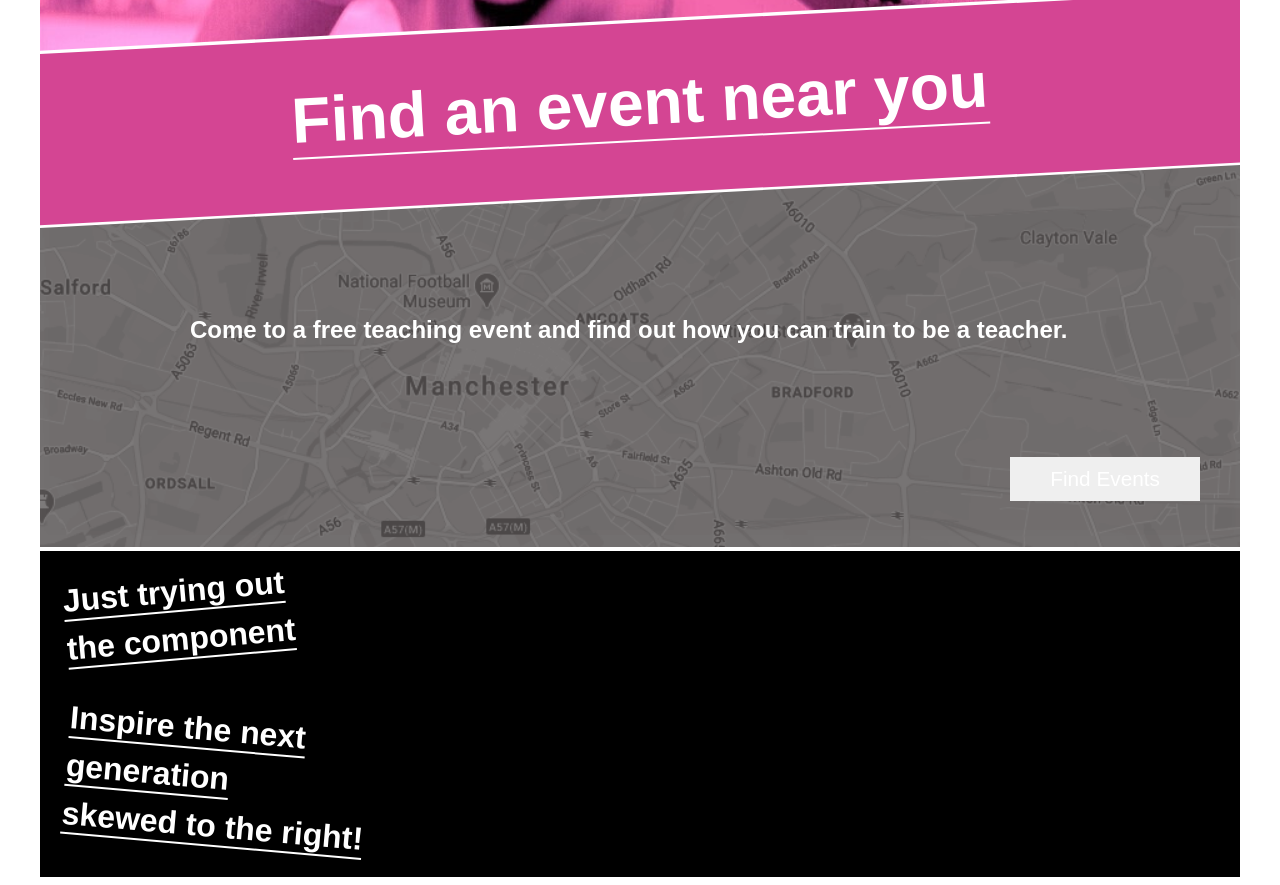
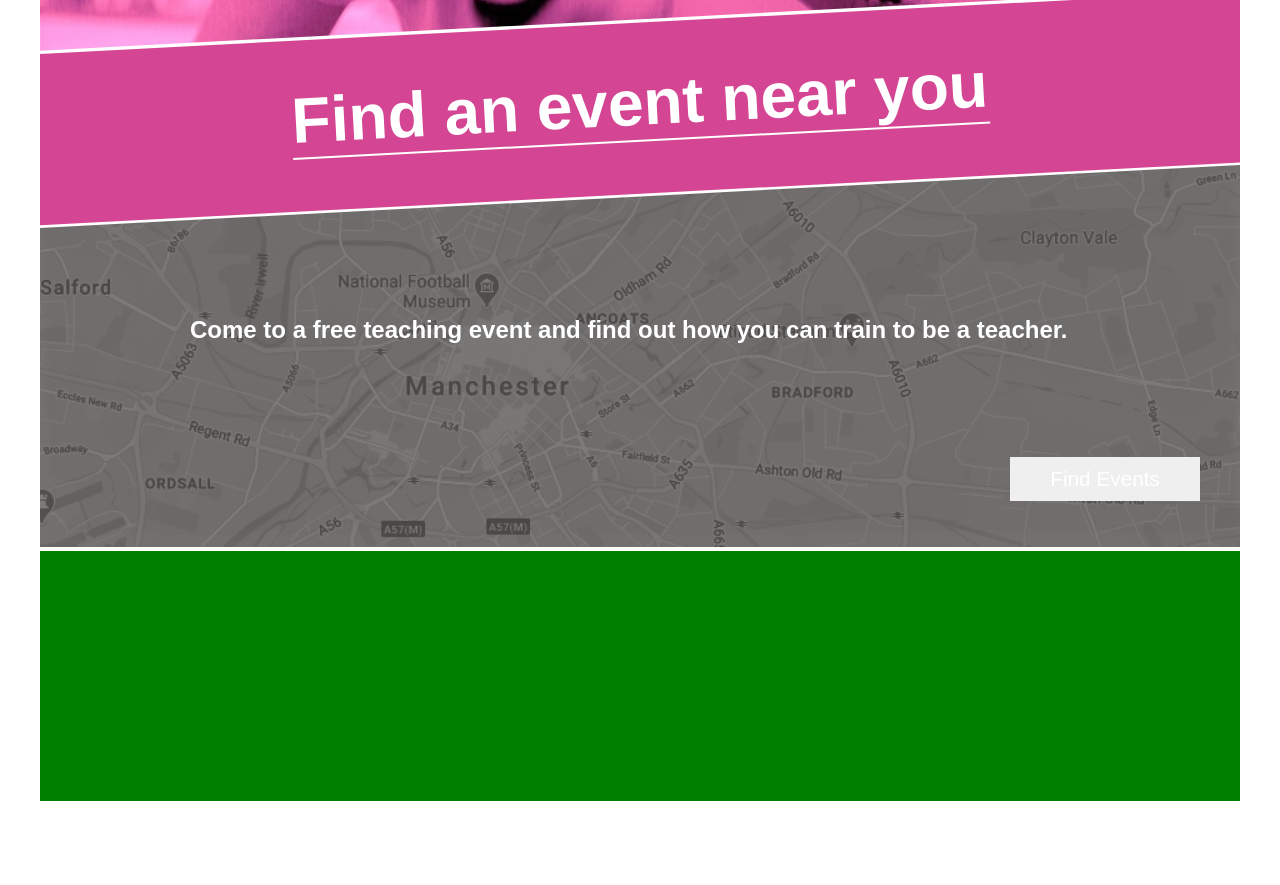
Before and after one commit to DFE-Digital/git-apprentice-project, a Gatsby site: page / in a window 1280 px wide. Shown: the part 2455-3340 px from the top of the page. After the commit the page ends 3264 px from the top, so only its background shows below. Built offline with nearby package versions, Linux system fonts and the light colour scheme; Gatsby itself is replaced by a stand-in of ours.

Commit message:
Add layout and footer components

```diff
--- /dev/null
+++ b/src/components/footer/footer.js
@@ -0,0 +1,8 @@
+import React from "react";
+import styles from "./footer.module.scss";
+// import twitterIcon from "./images/twitter-icon.png"
+
+const Footer = props => {
+  return <div id={styles.background}></div>;
+};
+export default Footer;
--- /dev/null
+++ b/src/components/footer/footer.module.scss
@@ -0,0 +1,8 @@
+@import "../../utils/constants.scss";
+
+#background {
+  background-color: green;
+  max-width: $max-width;
+  height: 250px;
+  margin: auto;
+}
--- /dev/null
+++ b/src/components/layout.js
@@ -0,0 +1,12 @@
+import React from "react";
+import Footer from "./footer/footer";
+export default function Layout({ children }) {
+  return (
+    <div>
+      <main>{children}</main>
+      <footer>
+        <Footer />
+      </footer>
+    </div>
+  );
+}
--- a/src/pages/home-page/_home-page.js
+++ b/src/pages/home-page/_home-page.js
@@ -13,8 +13,10 @@ import abigailTeacher from "./images/abigail-teacher.jpg";
 import abigailTeacherSmall from "./images/abigail-teacher-small.jpg";
 import teacherTraining from "./images/teacher-training-adviser.png";
 import manchesterMap from "./images/manchester-map.png";
+import Layout from "../../components/layout";
 
 export default () => (
+  <Layout>
     <div className={styles.container}>
       <div id={styles.inspireImageLargeContainer}>
         {/* TODO: Replace image with text once we have got stock image background? */}
@@ -67,7 +69,10 @@ export default () => (
           </Link>
         </div>
       </div>
-    <div id={styles.simonTeacherContainer} className={styles.teacherContainer}>
+      <div
+        id={styles.simonTeacherContainer}
+        className={styles.teacherContainer}
+      >
         <img
           id={styles.simonTeacherImage}
           src={simonTeacher}
@@ -149,9 +154,9 @@ export default () => (
           />
           <div className={styles.teacherText}>
             <p>
-            ...it's a job that is full of rewards and you have the privilege of
-            seeing children progress, grow and shine during their time with you.
-            There is no greater feeling.
+              ...it's a job that is full of rewards and you have the privilege
+              of seeing children progress, grow and shine during their time with
+              you. There is no greater feeling.
             </p>
             <p>Abigail, Primary teacher</p>
           </div>
@@ -182,27 +187,6 @@ export default () => (
           </h3>
         </div>
       </div>
-
-    <div style={{ backgroundColor: "black" }}>
-      <StyledHeading
-        to="/life-as-a-teacher/stories/"
-        textAndBackground={[
-          { text: "Just trying out", color: constantStyles.gitPink },
-          { text: "the component", color: constantStyles.gitPink },
-        ]}
-        rotation={-5}
-      />
-      <div>
-        <StyledHeading
-          to="/life-as-a-teacher/stories/"
-          textAndBackground={[
-            { text: "Inspire the next", color: constantStyles.gitBlue },
-            { text: "generation" },
-            { text: "skewed to the right!" },
-          ]}
-          rotation={5}
-        />
     </div>
-    </div>
-  </div>
+  </Layout>
 );
```
Lines whose indentation alone changed are shown as unchanged.
